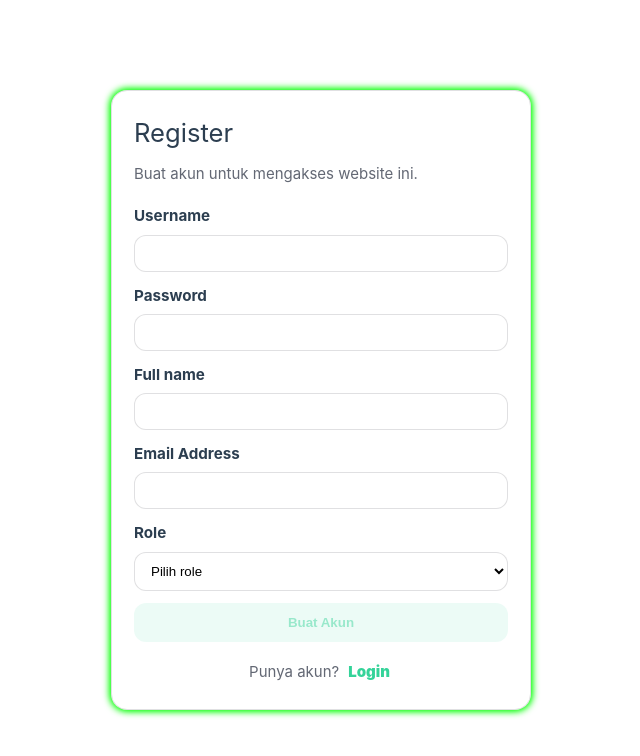
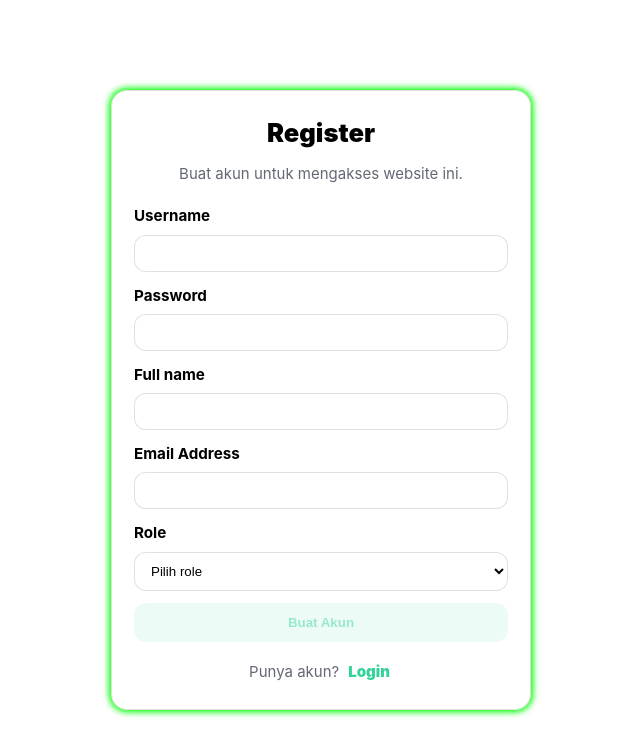
Before and after one commit to achraflyy48/PERSONAL-ROUTINE-AND-MANAGER-TASK, a Vue app: page /register in a window 1280 px wide. Shown: the top 756 px of the page, without its empty margins (319-959 px from the left). Built offline with nearby package versions, Linux system fonts and the light colour scheme.

Commit message:
Update LoginView & RegisterView

```diff
--- a/src/views/LoginView.vue
+++ b/src/views/LoginView.vue
@@ -93,6 +93,7 @@ h2 {
   justify-content: center;
   display: flex;
   font-weight: 900;
+  color: black;
 }
 
 .muted {
@@ -115,6 +116,7 @@ h2 {
   gap: 6px;
   font-weight: 700;
   font-size: 0.95rem;
+  color: black;
 }
 
 .input {
--- a/src/views/RegisterView.vue
+++ b/src/views/RegisterView.vue
@@ -126,11 +126,19 @@ function handleRegister() {
 h2 {
   margin: 0;
   font-size: 1.6rem;
+  align-items: center;
+  justify-content: center;
+  display: flex;
+  color: black;
+  font-weight: 900;
 }
 
 .muted {
   color: var(--text-muted);
   margin: 8px 0 18px;
+  align-items: center;
+  justify-content: center;
+  display: flex;
 }
 
 .form {
@@ -145,6 +153,7 @@ h2 {
   gap: 6px;
   font-weight: 700;
   font-size: 0.95rem;
+  color: black;
 }
 
 .input {
```
